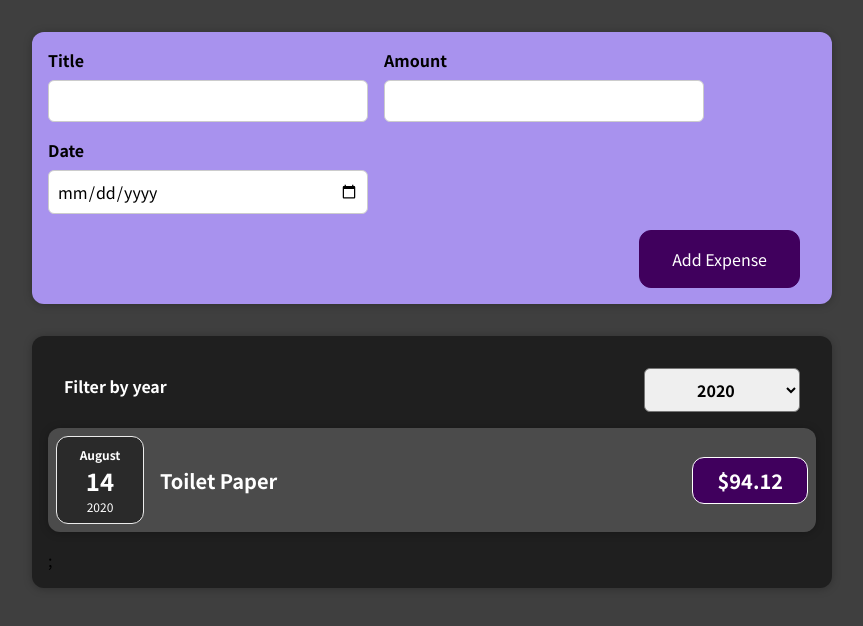
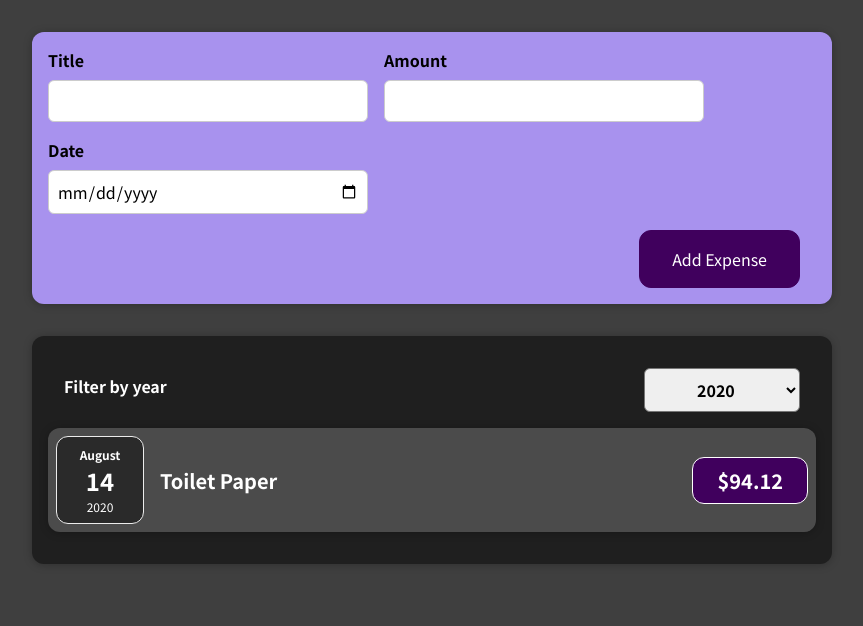
Before and after one commit to tvaidyan/react-complete-guide, a React (Create React App) app: page / in a window 1280 px wide. Shown: the top 626 px of the page, without its empty margins (208-1071 px from the left). Built offline with nearby package versions, Linux system fonts and the light colour scheme.

Commit message:
add empty state

```diff
--- a/src/components/Expenses/Expenses.js
+++ b/src/components/Expenses/Expenses.js
@@ -16,6 +16,18 @@
     (expense) => expense.date.getFullYear().toString() === filteredYear
   );
 
+  let expensesContent = <p>No expenses found.</p>;
+  if (filteredExpenses.length > 0) {
+    expensesContent = filteredExpenses.map((expense) => (
+      <ExpenseItem
+        key={expense.id}
+        title={expense.title}
+        amount={expense.amount}
+        date={expense.date}
+      />
+    ));
+  }
+
   return (
     <div>
       <Card className="expenses">
@@ -23,17 +35,7 @@
           selected={filteredYear}
           onChangeFilter={filterChangeHandler}
         />
-        {filteredExpenses.map((expense) => {
-          return (
-            <ExpenseItem
-              key={expense.id}
-              title={expense.title}
-              amount={expense.amount}
-              date={expense.date}
-            />
-          );
-        })}
-        ;
+        {expensesContent}
       </Card>
     </div>
   );
```
